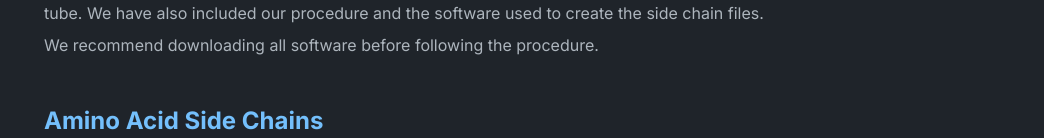
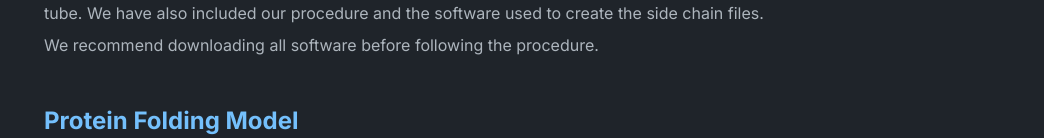
Before and after one commit to KatESaeed/3D-Protein-Folding-Tool-Website, a Jekyll site: the page built from index.md, in a window 1280 px wide and 900 px high, cut to the strip 0-489 px from the top of the window. Shown: the part 348-486 px from the top of the strip, without its empty margins (236-1280 px from the left). Built offline with Jekyll 4.4.1, drawn with Linux system fonts in a browser that asks for light colours; some of the changed text lies outside the part shown.

Commit message:
Update index.md

```diff
--- a/index.md
+++ b/index.md
@@ -1,11 +1,11 @@
 ---
 layout: home
 ---
+## Protein Folding Model
+![image1](image_1.jpg)
 ## Amino Acid Side Chains
 ![image1](image_2.jpg)
 ## Attachment Mechanism
 ![image1](/images/IMG_5759.jpg)
 
 ![image1](/images/IMG_5763.jpg)
-## Protein Folding Model
-![image1](image_1.jpg)
```
